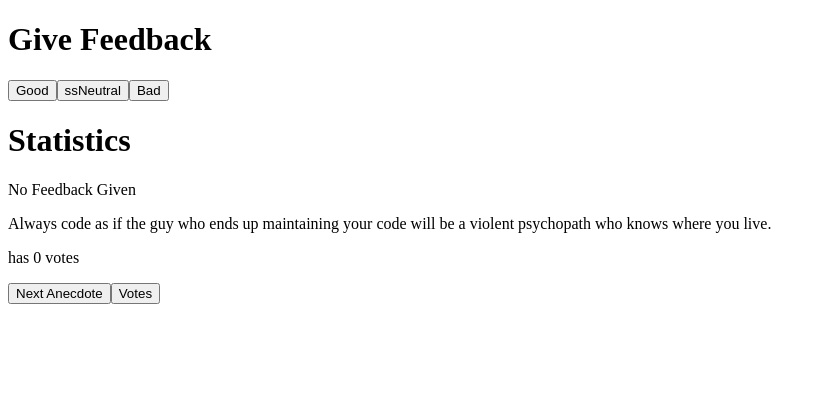
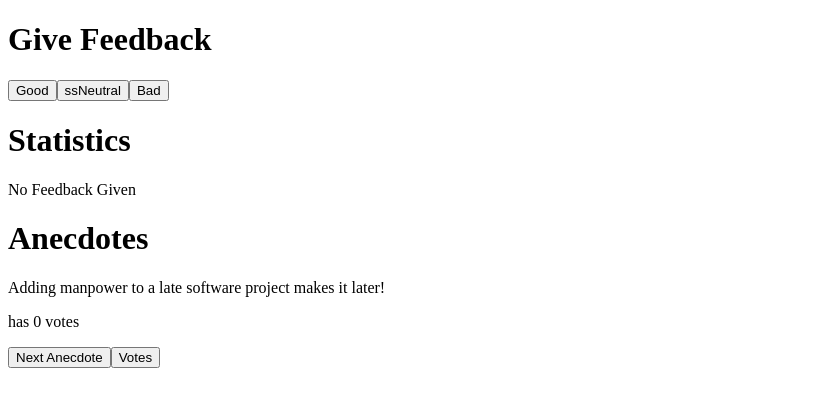
Before and after one commit to skipzero/fullstack-course, a React (Create React App) app in the folder Section1/part1/: page / in a window 1280 px wide. Shown: the top 406 px of the page, without its empty margins (0-826 px from the left). Built offline with nearby package versions, Linux system fonts and the light colour scheme.

Commit message:
fixing anecdote section

```diff
--- a/Section1/part1/src/App.js
+++ b/Section1/part1/src/App.js
@@ -12,12 +12,15 @@ const Statistics = ({stats}) => {
   const [good, neutral, bad] = stats;
   const percentGood = good / sum;
   const aveRate = good - bad/sum;
+  const all = good + neutral + bad;
+
   return(
     <table>
       <tbody>
         <StatisticLine text="good" value={good} />
         <StatisticLine text="neutral" value={neutral} />
         <StatisticLine text="bad" value={bad} />
+        <StatisticLine text="All" value={all} />
         <StatisticLine text="Good" value={percentGood} />
         <StatisticLine text="Average" value={aveRate} />
       </tbody>
@@ -53,31 +56,30 @@ const lines = [
   'Programming without an extremely heavy use of console.log is same as if a doctor would refuse to use x-rays or blood tests when diagnosing patients.'
 ]
 
-const anecdotes = lines.map((line, index) => {
-  return {line, 'votes':0, index}
+const anecdotes = lines.map((line) => {
+  return {line, 'votes':0}
 })
+
+const getLine = (array) => {
+  const newLine = array[Math.floor(Math.random() * lines.length)];
+  return newLine;
+}
 
 const App = () => {
   const [good, setGood] = useState(0)
   const [neutral, setNeutral] = useState(0)
-  const [bad, setBad] = useState(0)
+  const [bad, setBad] = useState(0);
 
-  const [anecdoteLine, setAnecdoteLine] = useState(anecdotes[0])
-  const [votes, setVotes] = useState(0)
+  const addVote = (lineVotes) => {
+    console.log('setVotes', lineVotes)
+    let newVote = lineVotes + 1
+    setVotes(votes + 1);
+  }
 
+  const [anecdoteLine, setAnecdoteLine] = useState(() => getLine(anecdotes))
+  const [votes, setVotes] = useState(anecdoteLine.votes);
 
   const stats = [good, neutral, bad]
-
-  const getRandom = () => {
-    return Math.floor(Math.random() * lines.length);
-  }
-
-  const test = getRandom();
-
-  const vote = () => {
-    let newVote = [ ...anecdotes ]
-    newVote[0].votes++
-  }
 
   return (
     <div>
@@ -94,13 +96,14 @@ const App = () => {
           </>
         }
       <div>
-        <Anecdote line={anecdoteLine.line} votes={anecdoteLine.votes}/>
+        <h1>Anecdotes</h1>
+        <Anecdote line={anecdoteLine.line} votes={votes}/>
         <Button handleClick={() => {
-          console.log('ave', anecdoteLine, anecdoteLine.index)
-          return setAnecdoteLine({line: anecdoteLine[getRandom()]})
+          console.log('ave', anecdoteLine, anecdoteLine.voptes)
+          setAnecdoteLine(getLine(anecdotes))
         }}
         text="Next Anecdote" />
-        <Button handleClick={() => vote()} text="Votes"/>
+        <Button handleClick={() => addVote(anecdoteLine)} text="Votes"/>
       </div>
     </div>
 
```
